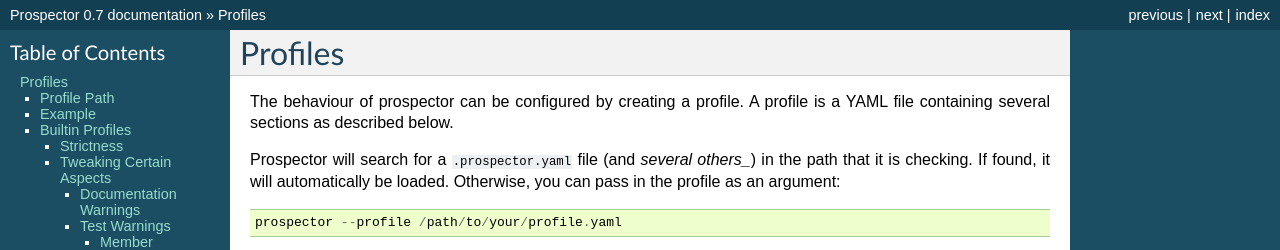
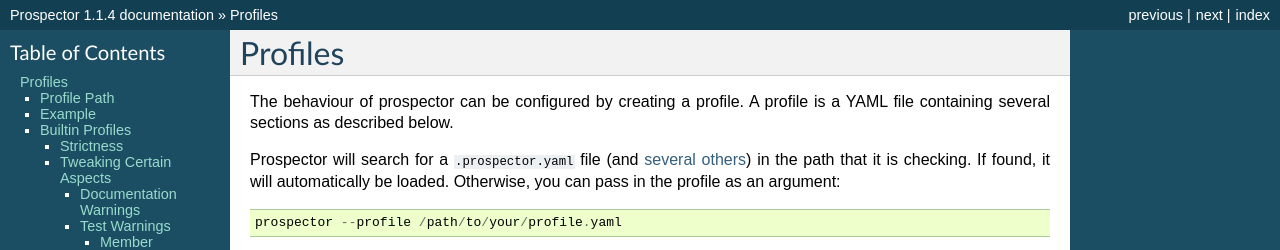
Before and after one commit to prospector-dev/prospector, a Sphinx documentation site: the page built from docs/profiles.rst, in a window 1280 px wide and 900 px high. Shown: the top 250 px of the window. Built offline with Sphinx 7.4.7, drawn with Linux system fonts in a browser that asks for light colours; some of the changed text lies outside the part shown.

Commit message:
Fix version on docs config
Signed-off-by: Carlos Coêlho <carlospecter@gmail.com>

```diff
--- a/docs/conf.py
+++ b/docs/conf.py
@@ -51,9 +51,9 @@
 # built documents.
 #
 # The short X.Y version.
-version = '0.7'
+version = '1.1.4'
 # The full version, including alpha/beta/rc tags.
-release = '0.7'
+release = '1.1.4'
 
 # The language for content autogenerated by Sphinx. Refer to documentation
 # for a list of supported languages.
--- a/docs/profiles.rst
+++ b/docs/profiles.rst
@@ -4,7 +4,7 @@
 The behaviour of prospector can be configured by creating a profile. A profile is
 a YAML file containing several sections as described below.
 
-Prospector will search for a ``.prospector.yaml`` file (and `several others_`) in the path that it is checking.
+Prospector will search for a ``.prospector.yaml`` file (and `several others`_) in the path that it is checking.
 If found, it will automatically be loaded. Otherwise, you
 can pass in the profile as an argument::
 
@@ -18,7 +18,6 @@
 in profiles.
 
 .. _several others: https://github.com/PyCQA/prospector/blob/master/prospector/profiles/__init__.py
-
 
 .. _profile_path:
 
```
